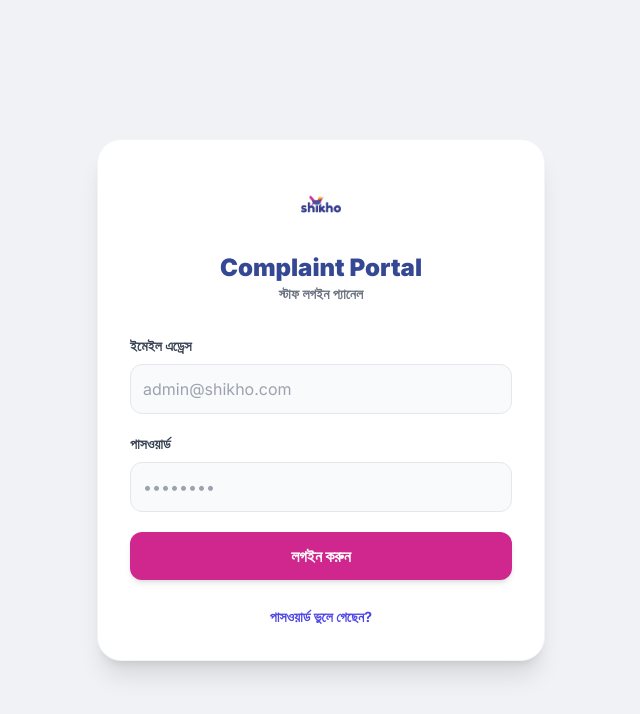
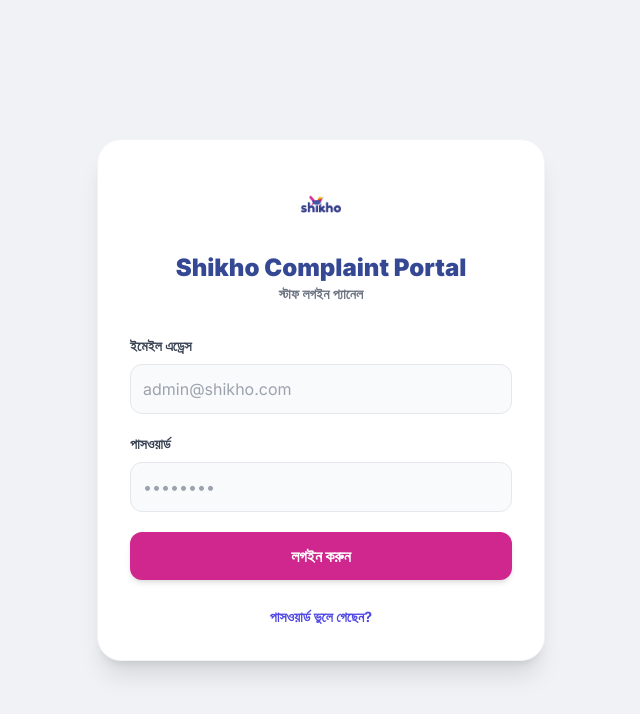
Before and after one commit to shahrinahammad/shikho-complaint-portal, a Next.js app: page /login in a window 1280 px wide. Shown: the top 714 px of the page, without its empty margins (319-959 px from the left). Built offline with nearby package versions, Linux system fonts and the light colour scheme.

Commit message:
Update page.tsx

```diff
--- a/app/login/page.tsx
+++ b/app/login/page.tsx
@@ -38,7 +38,8 @@
       <div className="bg-white p-8 rounded-3xl shadow-xl w-full max-w-md border border-gray-100">
         <div className="text-center mb-8">
           <img src="/logo.png" alt="Shikho" className="h-16 mx-auto mb-4" />
-          <h1 className="text-2xl font-black text-[#354894]">Complaint Portal</h1>
+          {/* 👇 এখানে নাম ঠিক করে দেওয়া হয়েছে */}
+          <h1 className="text-2xl font-black text-[#354894]">Shikho Complaint Portal</h1>
           <p className="text-gray-500 font-bold text-sm">স্টাফ লগইন প্যানেল</p>
         </div>
 
```
